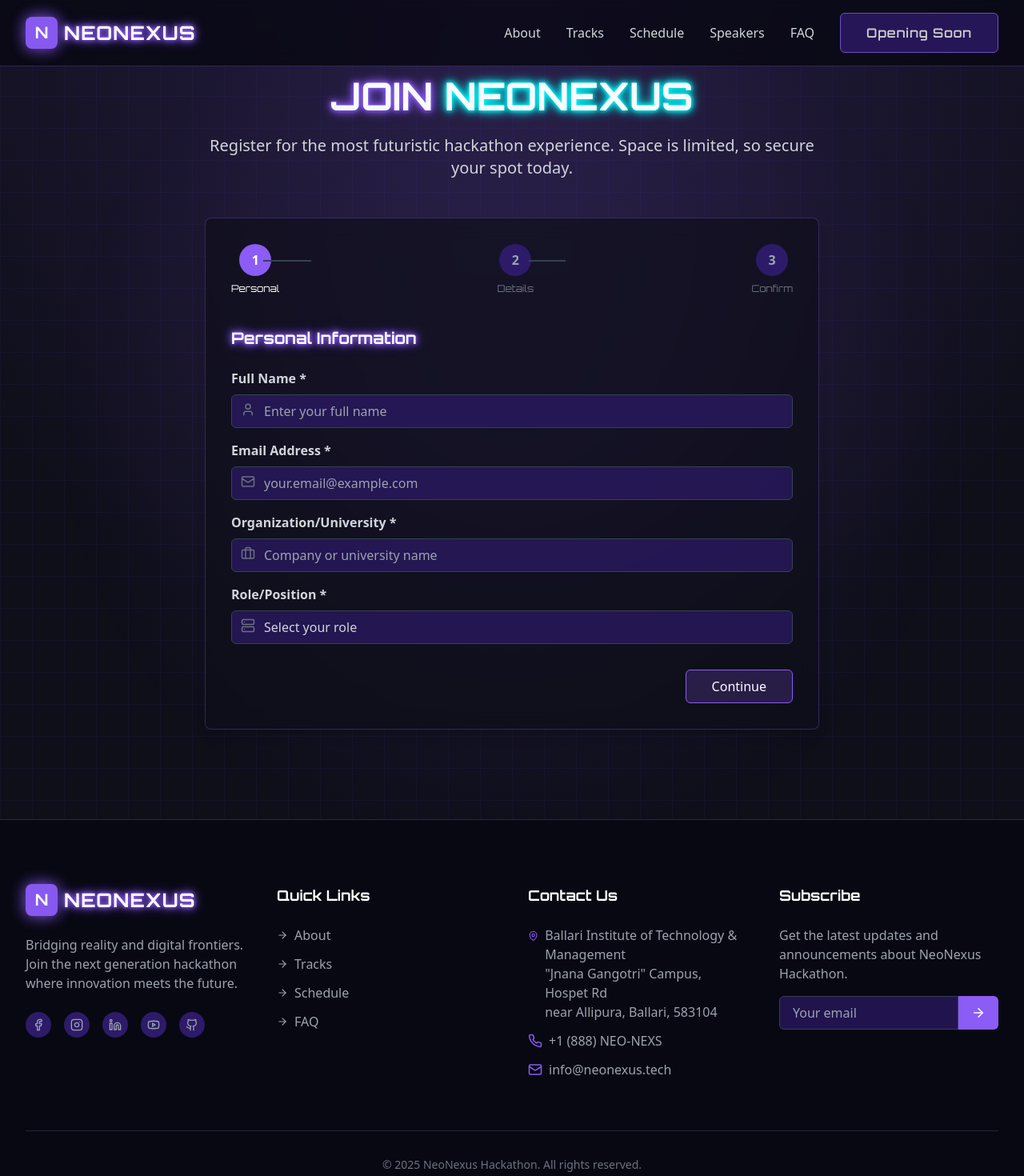
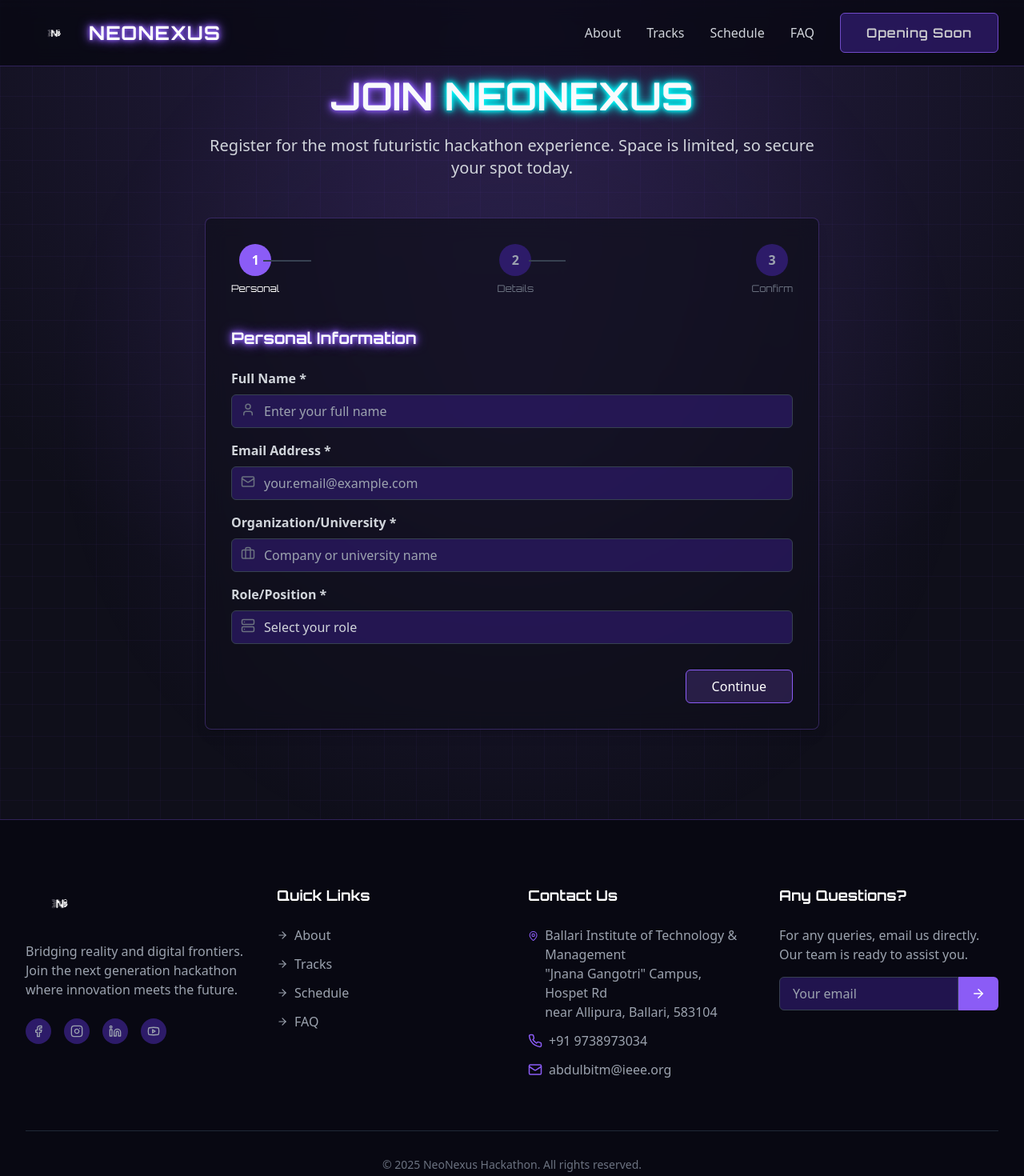
Before and after one commit to anandaa007/neon-nexus-web, a React (Vite) app: page /register in a window 1280 px wide. Shown: the top 1470 px of the page at 80% size. Built offline with nearby package versions, Linux system fonts and the light colour scheme.

Commit message:
Update contact, email, and logo
Update contact information, email addresses, and the logo. Also, update the live updates section to reflect the event's national level and updated information.

```diff
--- a/src/components/FaqSection.tsx
+++ b/src/components/FaqSection.tsx
@@ -105,7 +105,7 @@ const FaqSection = () => {
             <p className="text-gray-400 mb-6">
               Our team is ready to help you with any additional questions or concerns.
             </p>
-            <a href="mailto:support@neonexus.tech" className="neon-button">
+            <a href="mailto:abdulbitm@ieee.org" className="neon-button">
               Contact Support
             </a>
           </div>
--- a/src/components/Footer.tsx
+++ b/src/components/Footer.tsx
@@ -19,12 +19,11 @@ const Footer = () => {
         <div className="grid grid-cols-1 md:grid-cols-2 lg:grid-cols-4 gap-10 mb-16">
           <div>
             <div className="flex items-center gap-2 mb-6">
-              <div className="w-10 h-10 rounded-lg bg-neon-violet animate-pulse-neon neon-violet flex items-center justify-center">
-                <span className="text-white font-orbitron font-bold text-xl">N</span>
-              </div>
-              <h3 className="text-2xl font-orbitron font-bold tracking-wider text-white neon-text neon-violet">
-                NEONEXUS
-              </h3>
+              <img
+                src="/lovable-uploads/94236d43-1ed1-4b71-a66c-0517b0678074.png"
+                alt="NeoNexus Logo"
+                className="h-12 w-auto"
+              />
             </div>
             <p className="text-gray-400 mb-6">
               Bridging reality and digital frontiers. Join the next generation hackathon
@@ -42,9 +41,6 @@ const Footer = () => {
               </a>
               <a href="#" className="w-8 h-8 rounded-full bg-cyber-medium flex items-center justify-center text-gray-400 hover:text-neon-violet transition-colors">
                 <Youtube size={16} />
-              </a>
-              <a href="#" className="w-8 h-8 rounded-full bg-cyber-medium flex items-center justify-center text-gray-400 hover:text-neon-violet transition-colors">
-                <Github size={16} />
               </a>
             </div>
           </div>
@@ -88,19 +84,19 @@ const Footer = () => {
               </li>
               <li className="flex items-center text-gray-400">
                 <Phone size={18} className="mr-2 text-neon-violet" />
-                <span>+1 (888) NEO-NEXS</span>
+                <span>+91 9738973034</span>
               </li>
               <li className="flex items-center text-gray-400">
                 <Mail size={18} className="mr-2 text-neon-violet" />
-                <span>info@neonexus.tech</span>
+                <span>abdulbitm@ieee.org</span>
               </li>
             </ul>
           </div>
 
           <div>
-            <h4 className="text-lg font-orbitron font-bold mb-6 text-white">Subscribe</h4>
+            <h4 className="text-lg font-orbitron font-bold mb-6 text-white">Any Questions?</h4>
             <p className="text-gray-400 mb-4">
-              Get the latest updates and announcements about NeoNexus Hackathon.
+              For any queries, email us directly. Our team is ready to assist you.
             </p>
             <div className="flex">
               <input
--- a/src/components/HeroSection.tsx
+++ b/src/components/HeroSection.tsx
@@ -19,8 +19,8 @@ const HeroSection = () => {
   const liveUpdates = [
     "REGISTRATION OPENING SOON! STAY TUNED FOR UPDATES",
     "NEONEXUS HACKATHON • SEPTEMBER 6-7, 2025 • 36 HOURS OF CODING",
-    "$50,000+ IN PRIZES • 6 CUTTING-EDGE TRACKS • WORLD-CLASS SPEAKERS",
-    "JOIN THE GLOBAL COMMUNITY OF INNOVATORS • BE PART OF THE FUTURE"
+    "NATIONAL LEVEL EVENT • $50,000+ IN PRIZES • SEPARATE AWARDS FOR HARDWARE & SOFTWARE",
+    "BRINGING TOGETHER THE BEST INNOVATORS FROM ACROSS THE COUNTRY"
   ];
 
   useEffect(() => {
@@ -66,6 +66,14 @@ const HeroSection = () => {
 
       <div className="cyber-container relative z-10 flex flex-col items-center justify-center min-h-[90vh] py-10">
         <div className="text-center max-w-4xl mx-auto">
+          <div className="flex justify-center mb-6">
+            <img
+              src="/lovable-uploads/94236d43-1ed1-4b71-a66c-0517b0678074.png"
+              alt="NeoNexus Logo"
+              className="h-20 w-auto"
+            />
+          </div>
+
           <h1 className="text-4xl md:text-6xl lg:text-7xl font-orbitron font-bold mb-6 animate-float">
             <span className="neon-text neon-violet">NEO</span>
             <span className="neon-text neon-cyan">NEXUS</span>
--- a/src/components/NavBar.tsx
+++ b/src/components/NavBar.tsx
@@ -19,9 +19,11 @@ const NavBar = () => {
       <div className="cyber-container py-4">
         <div className="flex items-center justify-between">
           <Link to="/" className="flex items-center gap-2">
-            <div className="w-10 h-10 rounded-lg bg-neon-violet animate-pulse-neon neon-violet flex items-center justify-center">
-              <span className="text-white font-orbitron font-bold text-xl">N</span>
-            </div>
+            <img
+              src="/lovable-uploads/94236d43-1ed1-4b71-a66c-0517b0678074.png"
+              alt="NeoNexus Logo"
+              className="h-10 w-auto"
+            />
             <h1 className="text-2xl font-orbitron font-bold tracking-wider text-white neon-text neon-violet">
               NEONEXUS
             </h1>
@@ -32,7 +34,6 @@ const NavBar = () => {
             <a href="#about" className="text-gray-300 hover:text-neon-violet transition duration-300">About</a>
             <a href="#tracks" className="text-gray-300 hover:text-neon-violet transition duration-300">Tracks</a>
             <a href="#schedule" className="text-gray-300 hover:text-neon-violet transition duration-300">Schedule</a>
-            <a href="#speakers" className="text-gray-300 hover:text-neon-violet transition duration-300">Speakers</a>
             <a href="#faq" className="text-gray-300 hover:text-neon-violet transition duration-300">FAQ</a>
             <button className="neon-button opacity-80 cursor-not-allowed">Opening Soon</button>
           </div>
@@ -54,7 +55,6 @@ const NavBar = () => {
             <a href="#about" onClick={closeMenu} className="block text-gray-300 hover:text-neon-violet transition duration-300 py-2">About</a>
             <a href="#tracks" onClick={closeMenu} className="block text-gray-300 hover:text-neon-violet transition duration-300 py-2">Tracks</a>
             <a href="#schedule" onClick={closeMenu} className="block text-gray-300 hover:text-neon-violet transition duration-300 py-2">Schedule</a>
-            <a href="#speakers" onClick={closeMenu} className="block text-gray-300 hover:text-neon-violet transition duration-300 py-2">Speakers</a>
             <a href="#faq" onClick={closeMenu} className="block text-gray-300 hover:text-neon-violet transition duration-300 py-2">FAQ</a>
             <button className="block w-full neon-button text-center mt-6 opacity-80 cursor-not-allowed">Opening Soon</button>
           </div>
```
Also changed, not shown: public/lovable-uploads/94236d43-1ed1-4b71-a66c-0517b0678074.png (added).
